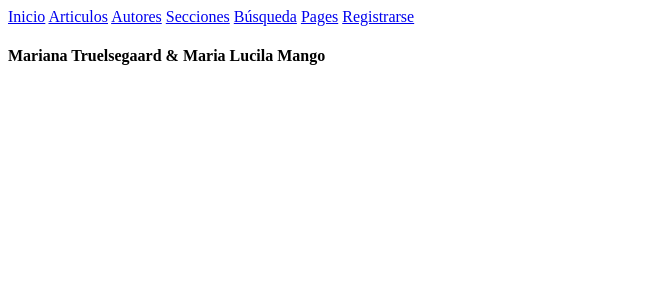
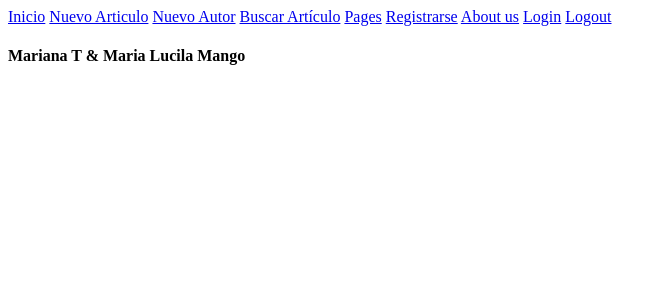
Before and after one commit to mlmango/ProyectoFinal, a Django app: page /blog/aboutus/ in a window 1280 px wide. Shown: the top 300 px of the page, without its empty margins (0-667 px from the left). Run offline with Django 4.2, Linux system fonts and the light colour scheme.

Commit message:
agrego login y logout

```diff
--- a/ProyectoFinal/Blog/templates/Blog/about_us.html
+++ b/ProyectoFinal/Blog/templates/Blog/about_us.html
@@ -5,6 +5,6 @@
 {% block contenido_que_cambia %}
 <title>Sobre las co-autoras de la página:</title>
 
-<h4> Mariana Truelsegaard & Maria Lucila Mango </h4>
+<h4> Mariana T & Maria Lucila Mango </h4>
 
 {% endblock %}
--- a/ProyectoFinal/Blog/templates/Blog/padre.html
+++ b/ProyectoFinal/Blog/templates/Blog/padre.html
@@ -9,13 +9,17 @@
 <body>
     <nav class="navbar navbar-light bg-light static-top">
         <div class="container">
-            <a class="navbar-brand" href="http://127.0.0.1:8000/blog/inicio/">Inicio</a>
-            <a class="navbar-brand" href="http://127.0.0.1:8000/blog/formulario-articulo/">Articulos</a>
-            <a class="navbar-brand" href="http://127.0.0.1:8000/blog/formulario-autor/">Autores</a>
-            <a class="navbar-brand" href="http://127.0.0.1:8000/blog/formulario-seccion/">Secciones</a>
-            <a class="navbar-brand" href="http://127.0.0.1:8000/blog/busqueda-art/">Búsqueda</a>
+            <a class="navbar-brand" href="http://127.0.0.1:8000/blog/">Inicio</a>
+            <a class="navbar-brand" href="http://127.0.0.1:8000/blog/formulario-articulo/">Nuevo Articulo</a>
+            <a class="navbar-brand" href="http://127.0.0.1:8000/blog/formulario-autor/">Nuevo Autor</a>
+            <!-- <a class="navbar-brand" href="http://127.0.0.1:8000/blog/formulario-seccion/">Alta de Categorias</a> -->
+            <a class="navbar-brand" href="http://127.0.0.1:8000/blog/busqueda-art/">Buscar Artículo</a>
             <a class="navbar-brand" href="http://127.0.0.1:8000/blog/pages/">Pages</a>
             <a class="btn btn-primary" href="#signup">Registrarse</a>
+            <a class="navbar-brand" href="http://127.0.0.1:8000/blog/aboutus/">About us</a>
+            <a href="{% url 'Login' %}">Login</a>
+            <a href="{% url 'Logout' %}">Logout</a>
+
     </div>
 </nav>
 </body>
--- a/ProyectoFinal/Blog/urls.py
+++ b/ProyectoFinal/Blog/urls.py
@@ -1,9 +1,9 @@
 from django.urls import path
 from Blog.views import busqueda_bd, mostrar_inicio, procesar_formulario_articulo, procesar_formulario_autor, procesar_formulario_seccion, mapa_del_sitio, about_us
-from Blog.views import ArticulosList, ArticuloDetail, ArticuloUpdateView, ArticuloDelete
+from Blog.views import ArticulosList, ArticuloDetail, ArticuloUpdateView, ArticuloDelete, MyLogin, MyLogout
 
 urlpatterns = [
-    path("inicio/", mostrar_inicio),
+    path("", mostrar_inicio),
     path("formulario-autor/", procesar_formulario_autor),
     path("formulario-autor-2/", procesar_formulario_autor),
     path("formulario-articulo-2/", procesar_formulario_articulo),
@@ -17,6 +17,8 @@ urlpatterns = [
     path("pages/<pk>/", ArticuloDetail.as_view(), name="ArticuloDetail"),
     path("editar/<pk>", ArticuloUpdateView.as_view(), name="ArticuloUpdate"),
     path("borrar/<pk>", ArticuloDelete.as_view(), name="ArticuloDelete"),
+    path("login/", MyLogin.as_view(), name="Login"),
+    path("logout/", MyLogout.as_view(), name="Logout"),
 
 
 
--- a/ProyectoFinal/Blog/views.py
+++ b/ProyectoFinal/Blog/views.py
@@ -2,6 +2,7 @@ from django.shortcuts import render
 from Blog.forms import formulario_Articulos , formulario_Autores , formulario_Secciones
 from Blog.models import Articulos, Autores, Secciones
 from django.views.generic import ListView, DetailView, UpdateView, DeleteView
+from django.contrib.auth.views import LoginView
 
 
 # Create your views here.
@@ -124,3 +125,9 @@ class ArticuloDelete(DeleteView):
 
     model = Articulos
     success_url = "/blog/pages/"
+
+class MyLogin(LoginView):
+    template_name = "blog/login.html"
+
+class MyLogout(LoginView):
+    template_name = "blog/logout.html"
--- a/ProyectoFinal/ProyectoFinal/settings.py
+++ b/ProyectoFinal/ProyectoFinal/settings.py
@@ -122,3 +122,7 @@ STATIC_URL = "static/"
 # https://docs.djangoproject.com/en/4.1/ref/settings/#default-auto-field
 
 DEFAULT_AUTO_FIELD = "django.db.models.BigAutoField"
+
+LOGIN_REDIRECT_URL = (
+    "/blog/"  # URL redirecting after a successful authentication
+)
```
Also changed, not shown: ProyectoFinal/Blog/templates/Blog/login.html (added, +12 -0 lines), ProyectoFinal/Blog/templates/Blog/logout.html (added, +7 -0 lines), ProyectoFinal/db.sqlite3.
